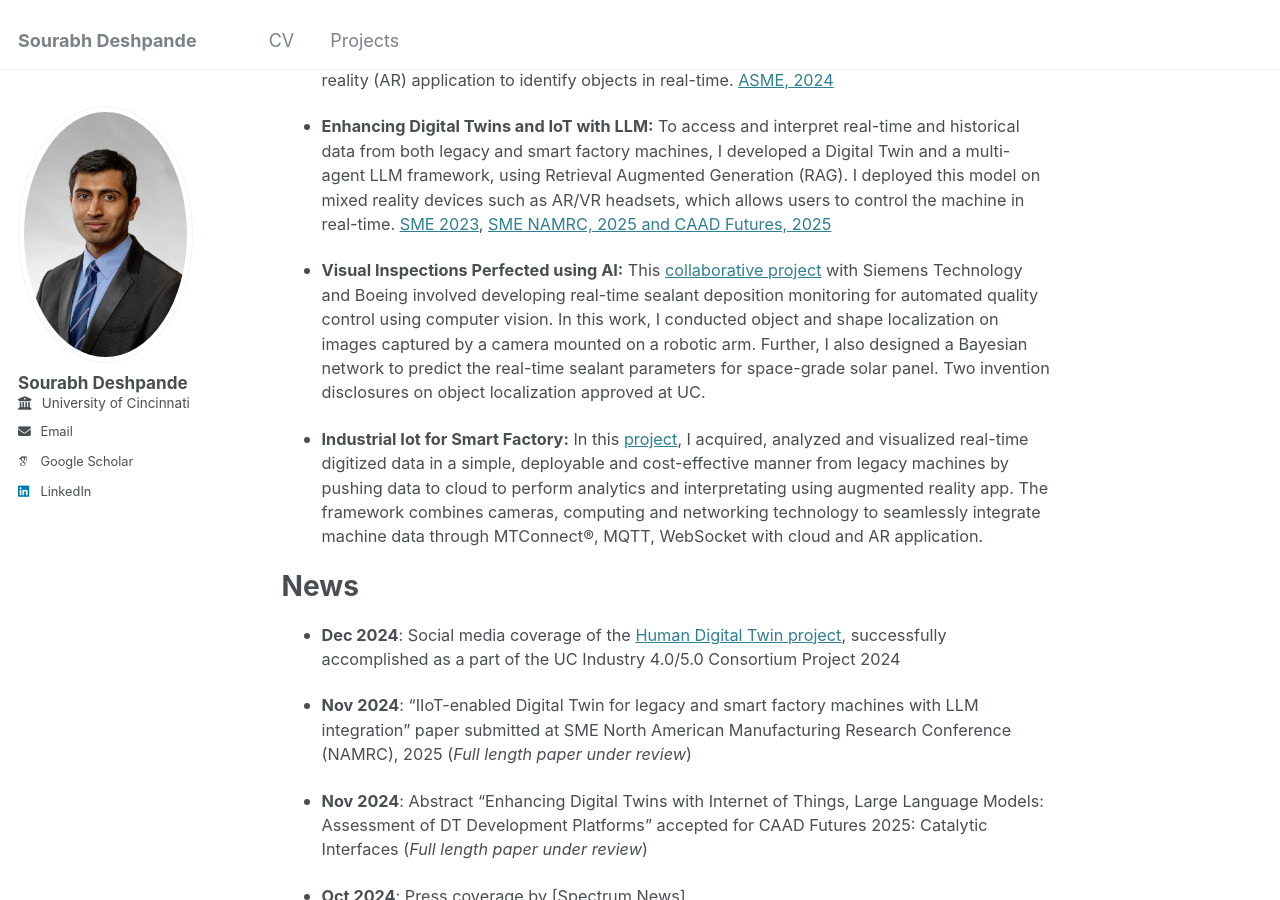
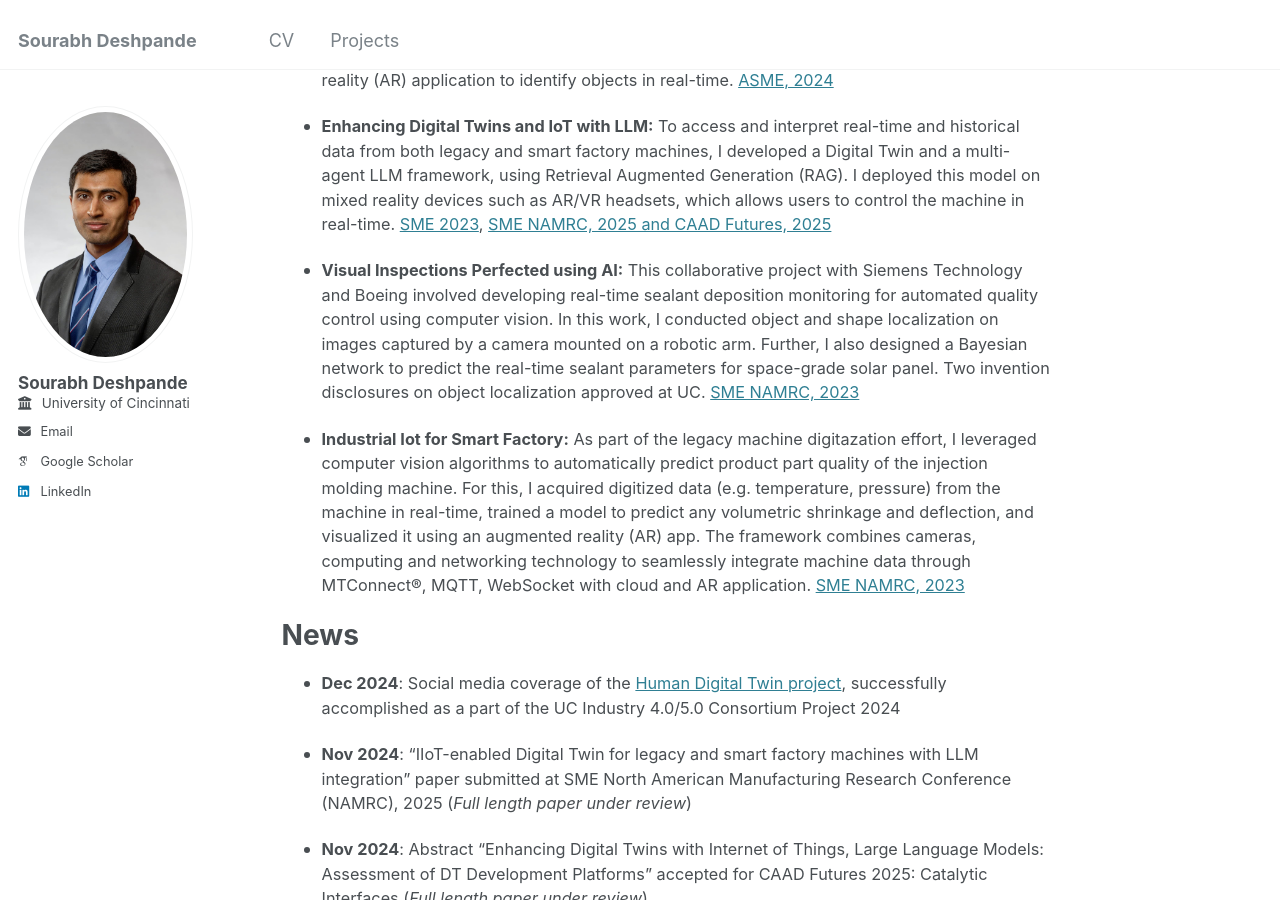
Before and after one commit to sopdeshpande/sopdeshpande.github.io, a Jekyll site: the page built from _pages/about.md, in a window 1280 px wide and 900 px high, scrolled down 787 px. Built offline with Jekyll 4.4.1, drawn with Linux system fonts in a browser that asks for light colours; some web fonts are replaced.

Commit message:
Update about.md

```diff
--- a/_pages/about.md
+++ b/_pages/about.md
@@ -26,12 +26,10 @@ To access and interpret real-time and historical data from both legacy and smart
 [SME NAMRC, 2025 and CAAD Futures, 2025](https://ming3d.com/new/2024/01/24/digital-twin-with-iiot/)
 
 - **Visual Inspections Perfected using AI:**
-This [collaborative project](https://www.sciencedirect.com/science/article/pii/S2213846323001761) with Siemens Technology and Boeing involved developing real-time sealant deposition monitoring for automated quality control using computer vision. In this work, I conducted object and shape localization on images captured by a camera mounted on a robotic arm. Further, I also designed a Bayesian network to predict the real-time sealant parameters for space-grade solar panel. Two invention disclosures on object localization approved at UC.
+This collaborative project with Siemens Technology and Boeing involved developing real-time sealant deposition monitoring for automated quality control using computer vision. In this work, I conducted object and shape localization on images captured by a camera mounted on a robotic arm. Further, I also designed a Bayesian network to predict the real-time sealant parameters for space-grade solar panel. Two invention disclosures on object localization approved at UC. [SME NAMRC, 2023](https://www.sciencedirect.com/science/article/pii/S2213846323001761)
 
 - **Industrial Iot for Smart Factory:**
-In this [project](https://www.sciencedirect.com/science/article/pii/S2213846323001153), I acquired, analyzed and visualized real-time digitized data in a simple, deployable and cost-effective manner from legacy machines by pushing data to cloud to perform analytics and interpretating using augmented reality app. The framework combines cameras, computing and networking technology to seamlessly integrate machine data through MTConnect®, MQTT, WebSocket with cloud and AR application.
-
-
+As part of the legacy machine digitazation effort, I leveraged computer vision algorithms to automatically predict product part quality of the injection molding machine. For this, I acquired digitized data (e.g. temperature, pressure) from the machine in real-time, trained a model to predict any volumetric shrinkage and deflection, and visualized it using an augmented reality (AR) app. The framework combines cameras, computing and networking technology to seamlessly integrate machine data through MTConnect®, MQTT, WebSocket with cloud and AR application. [SME NAMRC, 2023](https://www.sciencedirect.com/science/article/pii/S2213846323001153)
 
 News
 ======
```
